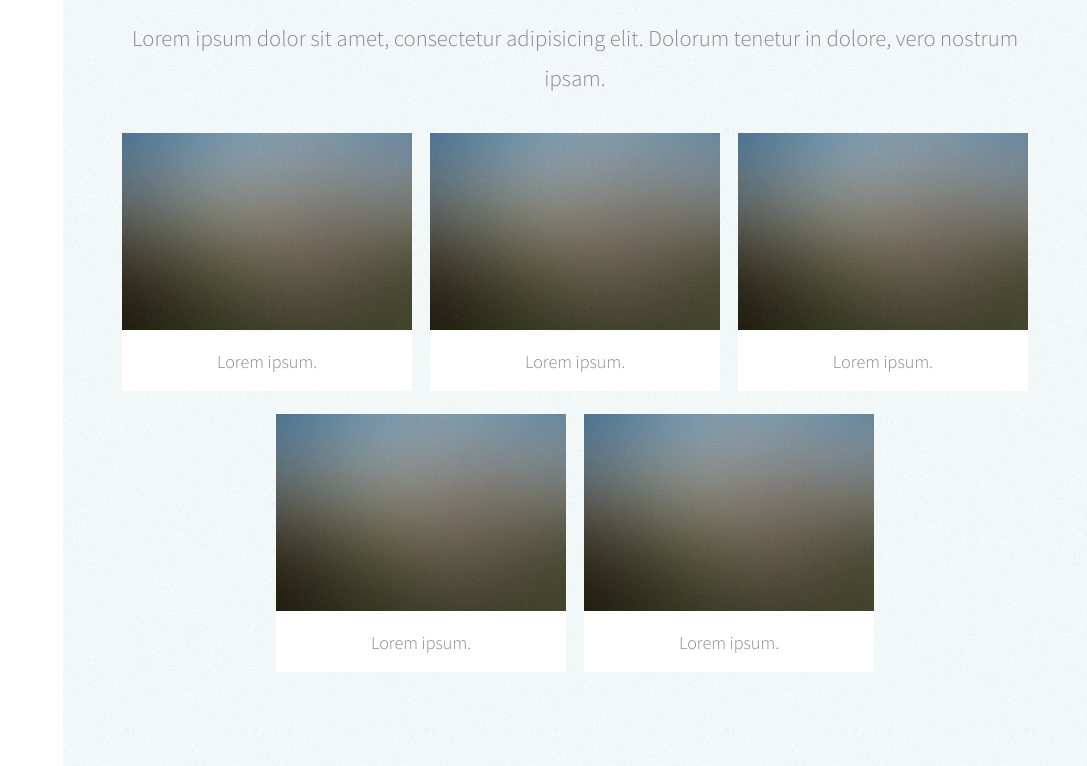
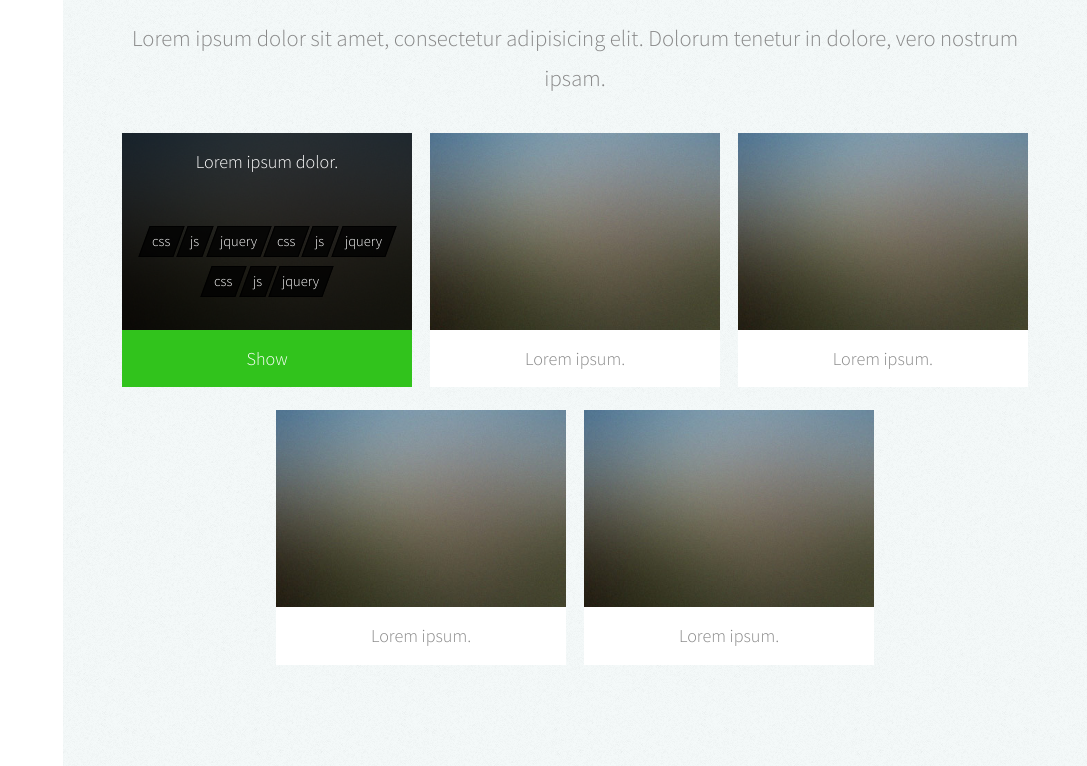
Before and after one commit to Jangir213/prologue, a website: page app/index.html in a window 1280 px wide. Shown: the part 808-1574 px from the top of the page, without its empty margins (193-1280 px from the left). Drawn offline with Linux system fonts and the light colour scheme.

Commit message:
add hover item in portfolio

```diff
--- a/app/index.html
+++ b/app/index.html
@@ -95,27 +95,44 @@
 
 				<!-- projects -->
 				<div class="porfolio__projects">
+
 					<article class="portfolio__project project">
-						<img src="images/pic02.jpg" alt="" class="project__img">
+						<div class="project__img"><img src="images/pic02.jpg" alt=""></div>
+						<h3 class="project__title">Lorem ipsum.</h3>
+						<div class="project__info">
+							<span class="project__about">Lorem ipsum dolor.</span>
+							<ul class="project__skills">
+								<li class="project__skill"><span>css</span></li>
+								<li class="project__skill"><span>js</span></li>
+								<li class="project__skill"><span>jquery</span></li>
+								<li class="project__skill"><span>css</span></li>
+								<li class="project__skill"><span>js</span></li>
+								<li class="project__skill"><span>jquery</span></li>
+								<li class="project__skill"><span>css</span></li>
+								<li class="project__skill"><span>js</span></li>
+								<li class="project__skill"><span>jquery</span></li>
+							</ul>
+							<a class="project__link">Show</a>
+						</div>
+					</article>
+
+					<article class="portfolio__project project">
+						<div class="project__img"><img src="images/pic02.jpg" alt=""></div>
 						<h3 class="project__title">Lorem ipsum.</h3>
 					</article>
 					<article class="portfolio__project project">
-						<img src="images/pic02.jpg" alt="" class="project__img">
-						<h3 class="project__title">Lorem ipsum.</h3>
-					</article>
-					<article class="portfolio__project project">
-						<img src="images/pic02.jpg" alt="" class="project__img">
+						<div class="project__img"><img src="images/pic02.jpg" alt=""></div>
 						<h3 class="project__title">Lorem ipsum.</h3>
 					</article>
 
 
 					<!-- DELETE -->
 					<article class="portfolio__project project">
-						<img src="images/pic02.jpg" alt="" class="project__img">
+						<div class="project__img"><img src="images/pic02.jpg" alt=""></div>
 						<h3 class="project__title">Lorem ipsum.</h3>
 					</article>
 					<article class="portfolio__project project">
-						<img src="images/pic02.jpg" alt="" class="project__img">
+						<div class="project__img"><img src="images/pic02.jpg" alt=""></div>
 						<h3 class="project__title">Lorem ipsum.</h3>
 					</article>
 					<!-- DELETE -->
@@ -131,7 +148,7 @@
 		<section class="about">
 			<div class="container">
 				<h2 class="about__header">About me</h2>
-				<img src="images/pic08.jpg" alt="my photo" class="about__img">
+				<div class="about__img"><img src="images/pic08.jpg" alt="my photo"></div>
 				<p class="about__description">
 					Lorem ipsum dolor sit amet, consectetur adipisicing elit. In quia excepturi nulla sed tempore enim.  Cumque enim aliquam sint esse quibusdam eum vitae impedit voluptatibus, incidunt exercitationem necessitatibus numquam eligendi expedita, obcaecati eos nemo minus laborum voluptate quo optio? Et deserunt, sed voluptas.
 				</p>
--- a/app/sass/base/_placeholders.sass
+++ b/app/sass/base/_placeholders.sass
@@ -43,3 +43,8 @@
 	font: inherit
 	color: #888
 	transition: all 0.35s ease-in-out;
+
+%img
+	>img
+		display: block
+		width: 100%
--- a/app/sass/layout/_about.sass
+++ b/app/sass/layout/_about.sass
@@ -9,5 +9,6 @@
 	@extend %description
 
 .about__img
+	@extend %img
 	width: 100%
 	margin-bottom: 1em
--- a/app/sass/layout/_portfolio.sass
+++ b/app/sass/layout/_portfolio.sass
@@ -17,6 +17,7 @@
 // 	margin: 0.9em
 
 .project
+	position: relative
 	width: 31%
 	margin: 0.5em 1%
 	background-color: #fff
@@ -26,8 +27,51 @@
 		width: 100%
 
 .project__img
+	@extend %img
 	width: 100%
 
 .project__title
-	padding: 0 0 0.5em 0
+	padding: 0.5em 0
 	font-size: 0.8em
+
+//hover item
+.project__info
+	position: absolute
+	display: flex
+	justify-content: space-between
+	align-items: center
+	flex-direction: column
+	top: 0
+	left: 0
+	width: 100%
+	height: 100%
+	background: rgba(0,0,0,0.7)
+	font-size: 0.8em
+	color: #fff
+
+.project__about
+	padding: 0.5em 0
+
+.project__skills
+	padding: 0 20px
+	overflow: hidden
+
+.project__skill
+	display: inline-block
+	font-size: 0.8em
+	line-height: 2
+	padding: 0 0.5em
+	color: #fff
+	border: 1px solid #000
+	background: rgba(0,0,0,0.8)
+
+	transform: skew(-20deg)
+	>*
+		display: inline-block
+		transform: skew(20deg)
+
+.project__link
+	cursor: pointer
+	padding: 0.5em 0
+	width: 100%
+	background: #31c31c
```
Also changed, not shown: app/css/main.css, app/images/ico/con-github-hover.png (deleted), app/images/ico/con-github.png (deleted), app/images/ico/con-mail-hover.png (deleted), app/images/ico/con-mail.png (deleted), app/images/ico/con-skype-hover.png (deleted), app/images/ico/con-skype.png (deleted), app/images/ico/con-tel-hover.png (deleted), app/images/ico/con-tel.png (deleted), app/images/ico/con-vk-hover.png (deleted), app/images/ico/con-vk.png (deleted), app/images/ico/nav-contact.png (deleted), app/images/ico/nav-home.png (deleted), app/images/ico/nav-th.png (deleted), 1 more files.
